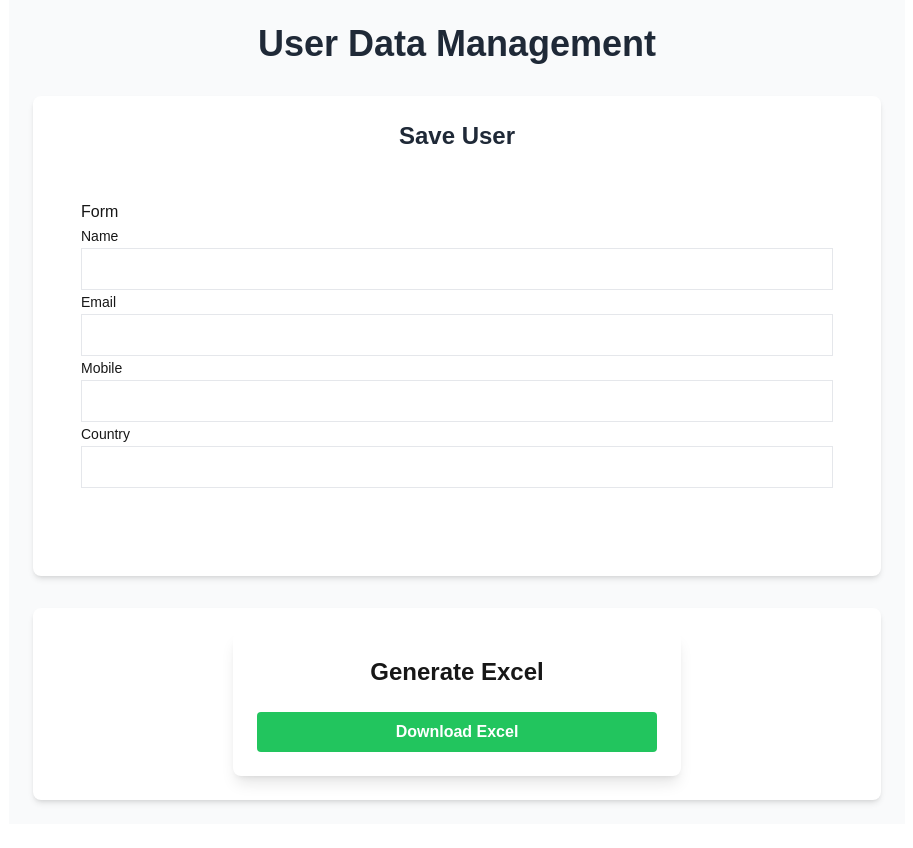
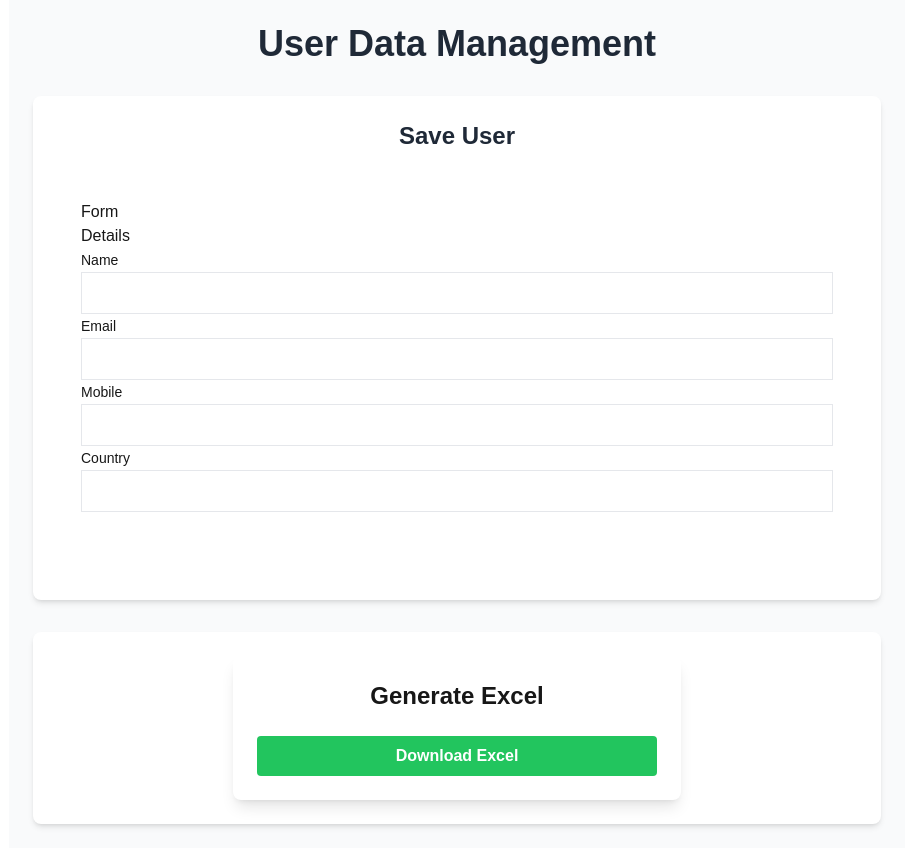
Before and after one commit to Elangosid/ExcelForm, a Next.js app: page / in a window 1280 px wide. Shown: the whole page, without its empty margins (183-1096 px from the left). Before the commit the page ends 824 px from the top, so only its background shows below. Built offline with nearby package versions, Linux system fonts and the light colour scheme.

Commit message:
initial commit

```diff
--- a/form/excelForm.tsx
+++ b/form/excelForm.tsx
@@ -2,6 +2,8 @@
 import React, { useState } from "react";
 import axios from "axios";
 import { AddForm } from "./addForm";
+import { Details } from "./formDetails";
+
 const BaseUrl = "http://localhost:5000/api/save-user";
 
 
@@ -32,7 +34,8 @@ const UserForm: React.FC = () => {
 
     return (
         <div className="max-w-lg mx-auto p-6">
-            <AddForm/>
+            <AddForm />
+            <Details />
             <form onSubmit={handleSubmit} className="space-y-4">
                 <div>
                     <label className="block text-sm font-medium text-gray-700">Name</label>
--- /dev/null
+++ b/form/formDetails.tsx
@@ -0,0 +1,5 @@
+export const Details = () => {
+    return (
+        <div>Details</div>
+    )
+}
```
